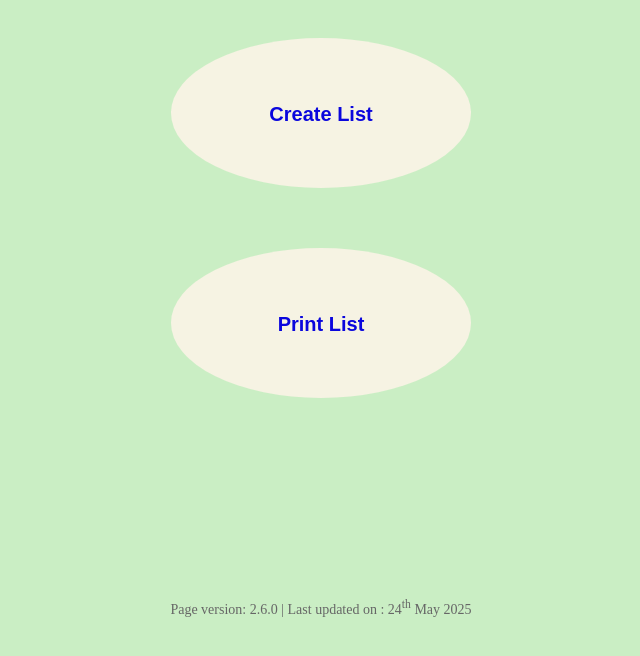
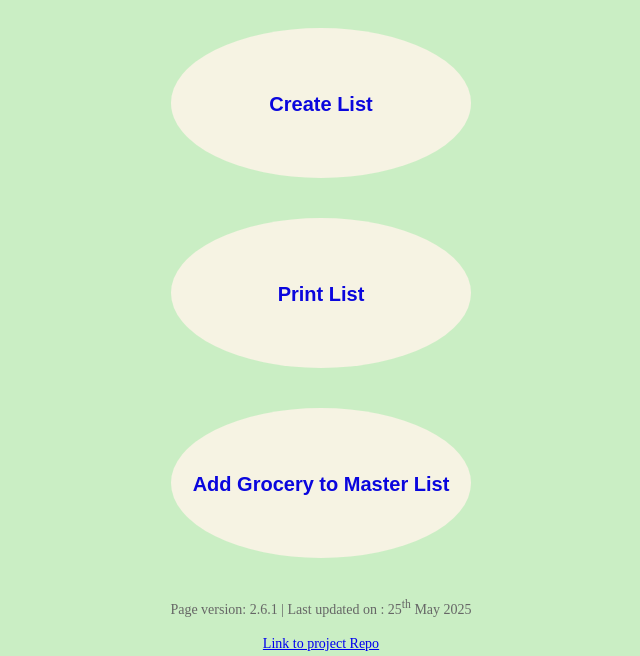
Before and after one commit to Ponharish/GroceryList-Ver2, a Django app: page / in a window 1280 px wide. Shown: the part 144-800 px from the top of the page, without its empty margins (319-959 px from the left). Run offline with Django 5.2, Linux system fonts and the light colour scheme; parts of the project's set-up code (start-up, migrations or seed data) failed here and were passed over.

Commit message:
Update MainPage. Include New button

```diff
--- a/homepage/templates/mainPage.html
+++ b/homepage/templates/mainPage.html
@@ -59,7 +59,7 @@
             font-size: 20px;   /* Increased font size */
             font-weight: bold;
             text-decoration: none;
-            margin: 30px;
+            margin: 20px;
             cursor: pointer;
             border: none;
             outline: none;
@@ -89,22 +89,22 @@
     </style>
     <body bgcolor = #CAEEC4>
         <div class="content">
+
         <div class = "header">
             <br>
-
-
             <font color = #377CDE><h1>Groceries</h1></font>
-
             <br><br>
             <hr color=#00008B>
         </div>
 
 
 
+
         <div class = "Navigation">
             <a href = "createlist"><button class="circular-button">Create List</button></a><br>
-            <a href = "printlist"><button class="circular-button">Print List</button></a>
-            <br><br>
+            <a href = "printlist"><button class="circular-button">Print List</button></a><br>
+            <a href = "AddToList"><button class="circular-button">Add Grocery to Master List</button></a>
+
         </div>
 
 
@@ -117,8 +117,9 @@
 
     </div>
         <footer>
-            <p>Page version: 2.6.0
-                | Last updated on : 24<sup>th</sup> May 2025</p>
+            <p>Page version: 2.6.1
+                | Last updated on : 25<sup>th</sup> May 2025</p><br>
+            <a href = 'https://github.com/Ponharish/GroceryList-Ver2'>Link to project Repo</a>
 
         </footer>
 
```
